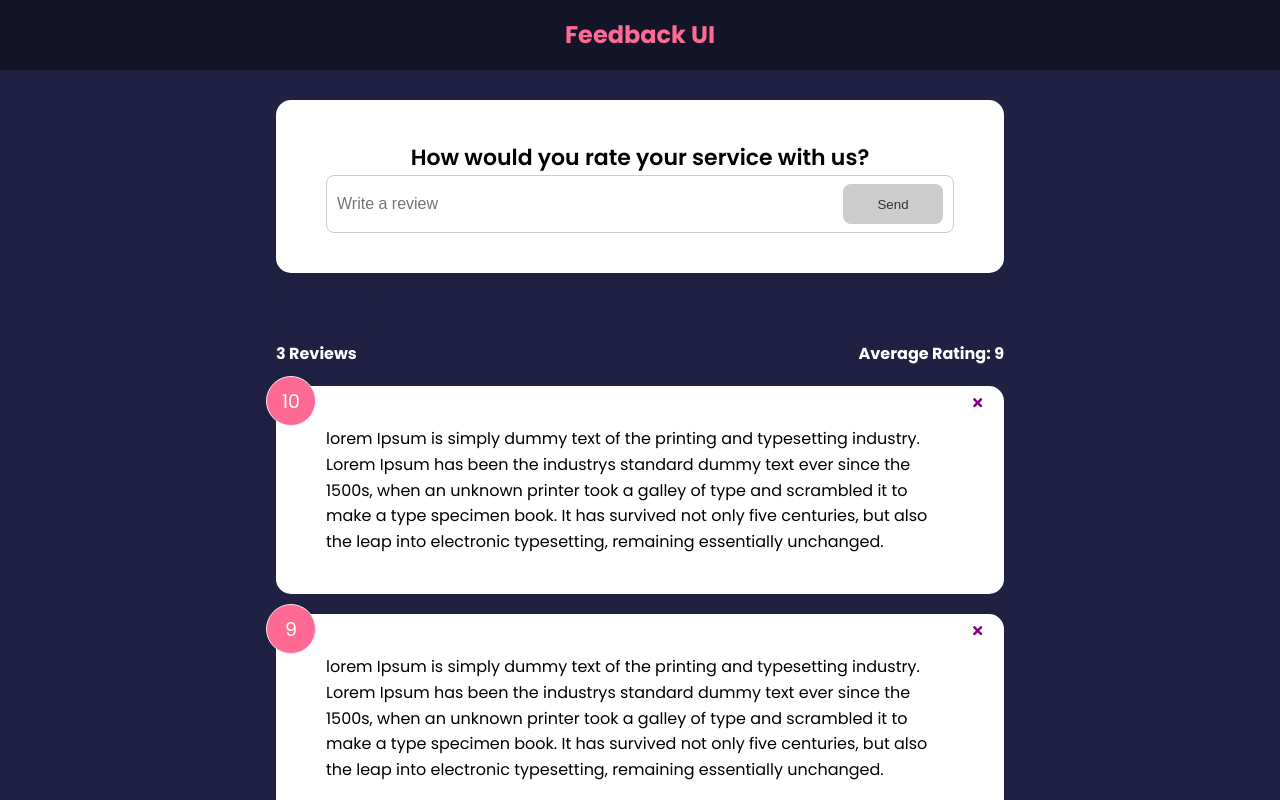
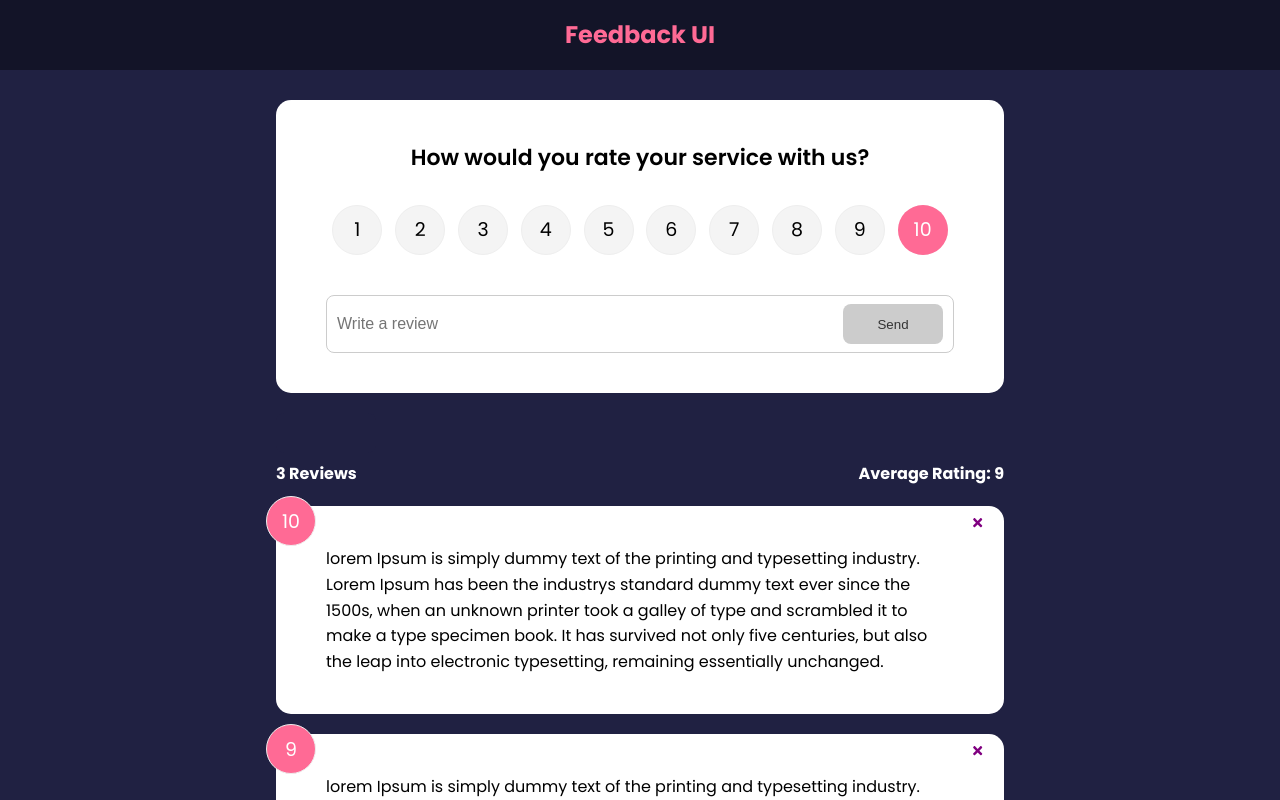
Before and after one commit to jenny-hub90/Feedback-app, a React (Create React App) app: page / in a window 1280 px wide. Shown: the top 800 px of the page. Built offline with nearby package versions, Linux system fonts and the light colour scheme.

Commit message:
added feedback andanimation on deleting and adding of feedbacks

```diff
--- a/package.json
+++ b/package.json
@@ -6,10 +6,12 @@
     "@testing-library/jest-dom": "^5.16.5",
     "@testing-library/react": "^13.4.0",
     "@testing-library/user-event": "^13.5.0",
+    "framer-motion": "^4.1.17",
     "react": "^18.2.0",
     "react-dom": "^18.2.0",
     "react-icons": "^4.8.0",
     "react-scripts": "5.0.1",
+    "uuid": "^9.0.0",
     "web-vitals": "^2.1.4"
   },
   "scripts": {
--- a/src/App.js
+++ b/src/App.js
@@ -1,3 +1,4 @@
+import { v4 as uuidv4 } from 'uuid';
 import { useState } from "react";
 import Header from "./components/Header";
 import FeedbackList from "./components/FeedbackList";
@@ -9,6 +10,12 @@
 
 const App = () => {
    const [feedback, setFeedback] = useState(FeedbackData)
+
+   const addFeedback = (newFeedback) =>{
+    newFeedback.id = uuidv4()
+    setFeedback([newFeedback,...feedback])
+   }
+
    const deleteFeedback = (id) =>{
     if(window.confirm('Are you sure you want to delete?'))
     {
@@ -19,7 +26,7 @@
     <>
     <Header/>
     <div className='container'>
-        <FeedbackForm />
+        <FeedbackForm handleAdd ={addFeedback}/>
         <Button/>
         <FeedbackStats feedback={feedback}/>
         <FeedbackList feedback={feedback} handleDelete={deleteFeedback}/>
--- a/src/components/FeedbackForm.jsx
+++ b/src/components/FeedbackForm.jsx
@@ -1,9 +1,11 @@
 import {useState} from 'react';
 import Card from '../shared/Card';
 import Button from '../shared/Button';
+import RatingSelect from './RatingSelect';
 
-const FeedbackForm = () => {
+const FeedbackForm = ({handleAdd}) => {
     const [text, setText] = useState('')
+    const [rating, setRating] = useState('')
     const [btnDisabled, setBtnDisabled] = useState(true)
     const [message, setMessage] = useState('')
 
@@ -20,11 +22,24 @@
         }
         setText(e.target.value)
     }
+
+    const handleSubmit=(e)=>{
+        e.preventDefault()
+        if(text.trim().length >10){
+            const newFeedback = {
+                text,
+                rating
+
+            }
+            handleAdd(newFeedback)
+            setText('')
+        }
+    }
   return (
     <Card>
-        <form>
+        <form onSubmit={handleSubmit}>
         <h2>How would you rate your service with us?</h2>
-        {/*@todo -rating select component */}
+        <RatingSelect select={(rating) => setRating(rating)}/>
         <div className="input-group">
             <input onChange={handleTextChange} type="text" placeholder="Write a review"
             value={text}/>
--- a/src/components/FeedbackList.jsx
+++ b/src/components/FeedbackList.jsx
@@ -1,3 +1,4 @@
+import {motion, AnimatePresence} from 'framer-motion';
 import PropTypes from 'prop-types'
 import FeedbackItem from "./FeedbackItem";
 
@@ -5,17 +6,38 @@
   if(!feedback || feedback.length === 0){
         return <p>No Feedback Yet </p>
     }
-  console.log(feedback)
+
     return (
       <div className='feedback-list'>
+        <AnimatePresence>
           {feedback.map((item)=>(
+            <motion.div
+            key={item.id}
+            initial={{opacity:0}}
+            animate={{opacity:1}}
+            exit={{opacity:0}}
+            >
               <FeedbackItem
               key={item.id}
               item={item}
               handleDelete={handleDelete}/>
+            </motion.div>
       ))}
+        </AnimatePresence>
       </div>
     )
+
+
+  // return (
+  //   <div className='feedback-list'>
+  //       {feedback.map((item)=>(
+  //       <FeedbackItem
+  //       key={item.id}
+  //       item={item}
+  //       handleDelete={handleDelete}/>
+  //   ))}
+  //   </div>
+  // )
 }
 
 FeedbackList.propTypes={
--- /dev/null
+++ b/src/components/RatingSelect.jsx
@@ -0,0 +1,31 @@
+import { useState } from "react"
+
+const RatingSelect = ({select}) => {
+    const [selected, setSelected]= useState(10)
+
+    const handleChange =(e) =>{
+        setSelected(+e.currentTarget.value)
+        select(+e.currentTarget.value)
+    }
+
+
+    return (
+    <ul className='rating'>
+      {Array.from({ length: 10 }, (_, i) => (
+        <li key={`rating-${i + 1}`}>
+          <input
+            type='radio'
+            id={`num${i + 1}`}
+            name='rating'
+            value={i + 1}
+            onChange={handleChange}
+            checked={selected === i + 1}
+          />
+          <label htmlFor={`num${i + 1}`}>{i + 1}</label>
+        </li>
+      ))}
+    </ul>
+  )
+}
+
+export default RatingSelect
```
Also changed, not shown: 1 other file (tests, documents, lock files or other folders). Lines whose indentation alone changed are shown as unchanged.
